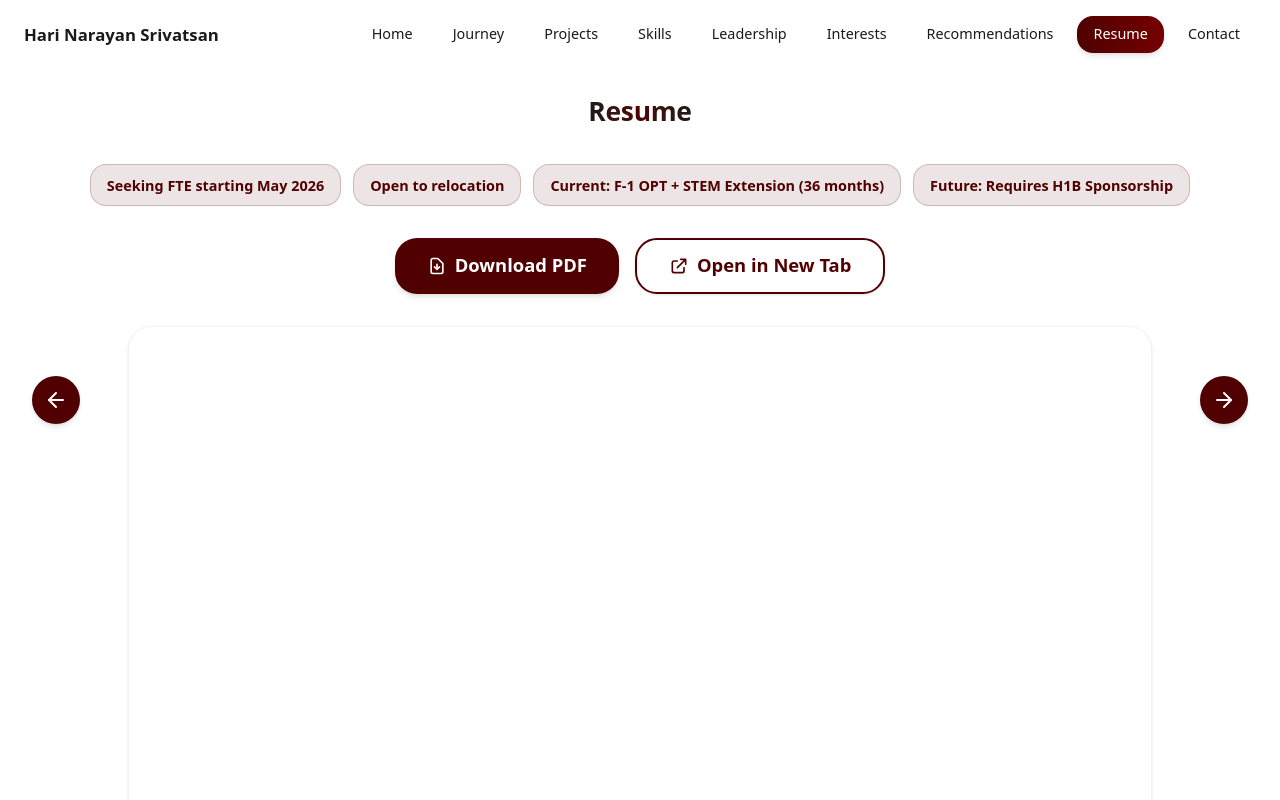
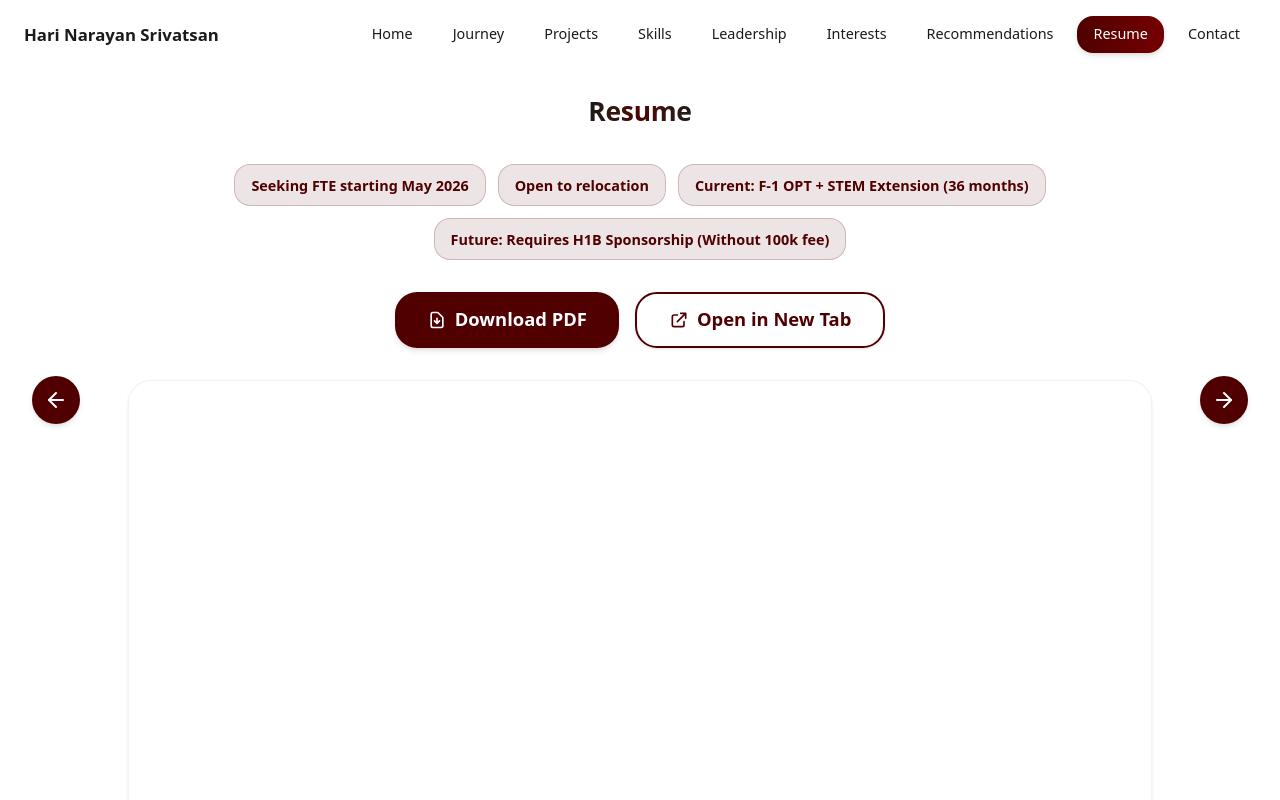
Before and after one commit to harinarayansrivatsan/portfolio, a Next.js app: page /resume in a window 1280 px wide. Shown: the top 800 px of the page. Built offline with nearby package versions, Linux system fonts and the light colour scheme.

Commit message:
fix: Clarify H1B sponsorship requirement in resume section

```diff
--- a/components/resume-section.tsx
+++ b/components/resume-section.tsx
@@ -62,7 +62,7 @@ export function ResumeSection() {
 
           <div className="px-4 py-2 bg-primary/10 border border-primary/20 rounded-lg">
             <span className="text-xs sm:text-sm font-semibold text-primary whitespace-nowrap">
-              Future: Requires H1B Sponsorship
+              Future: Requires H1B Sponsorship (Without 100k fee)
             </span>
           </div>
         </div>
```
